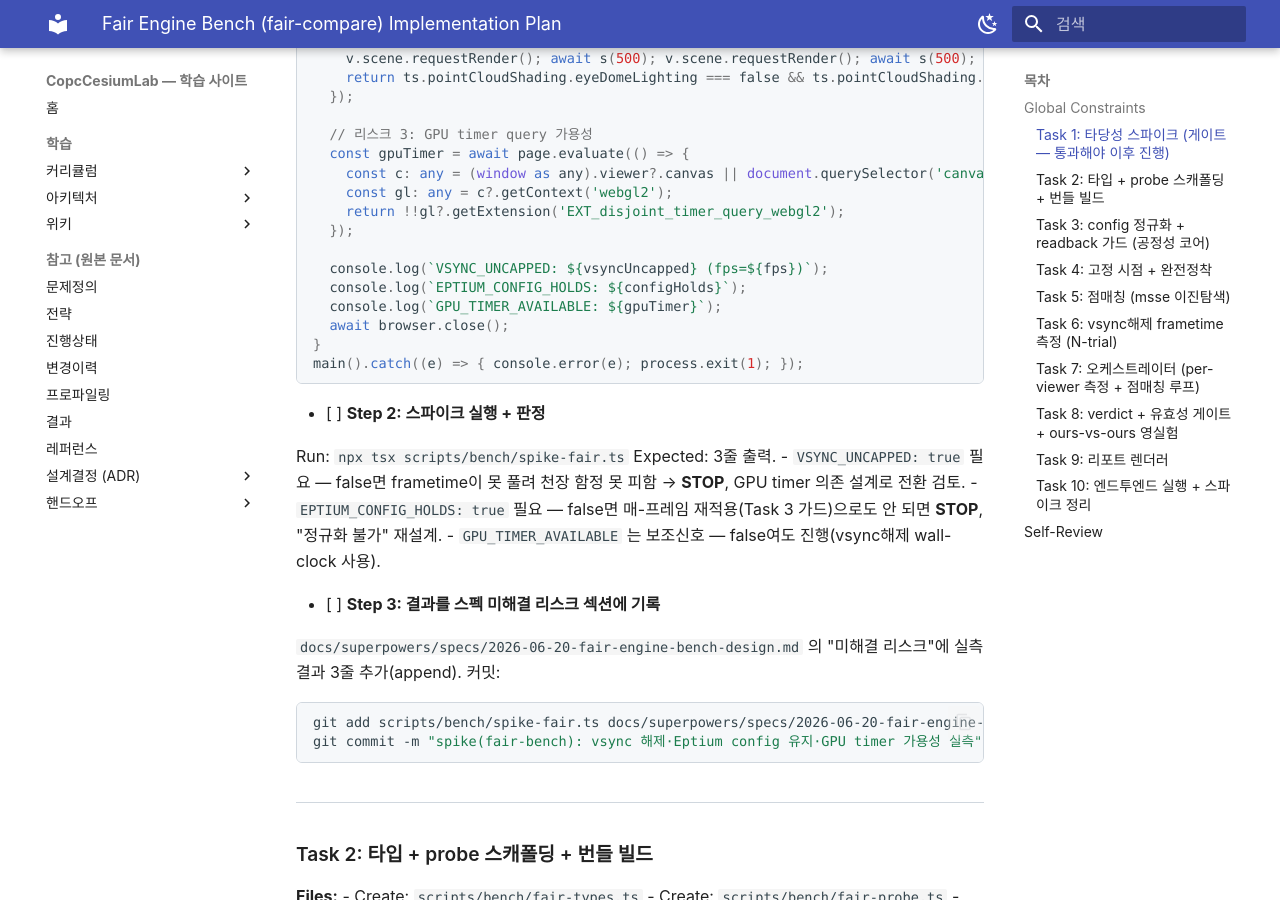
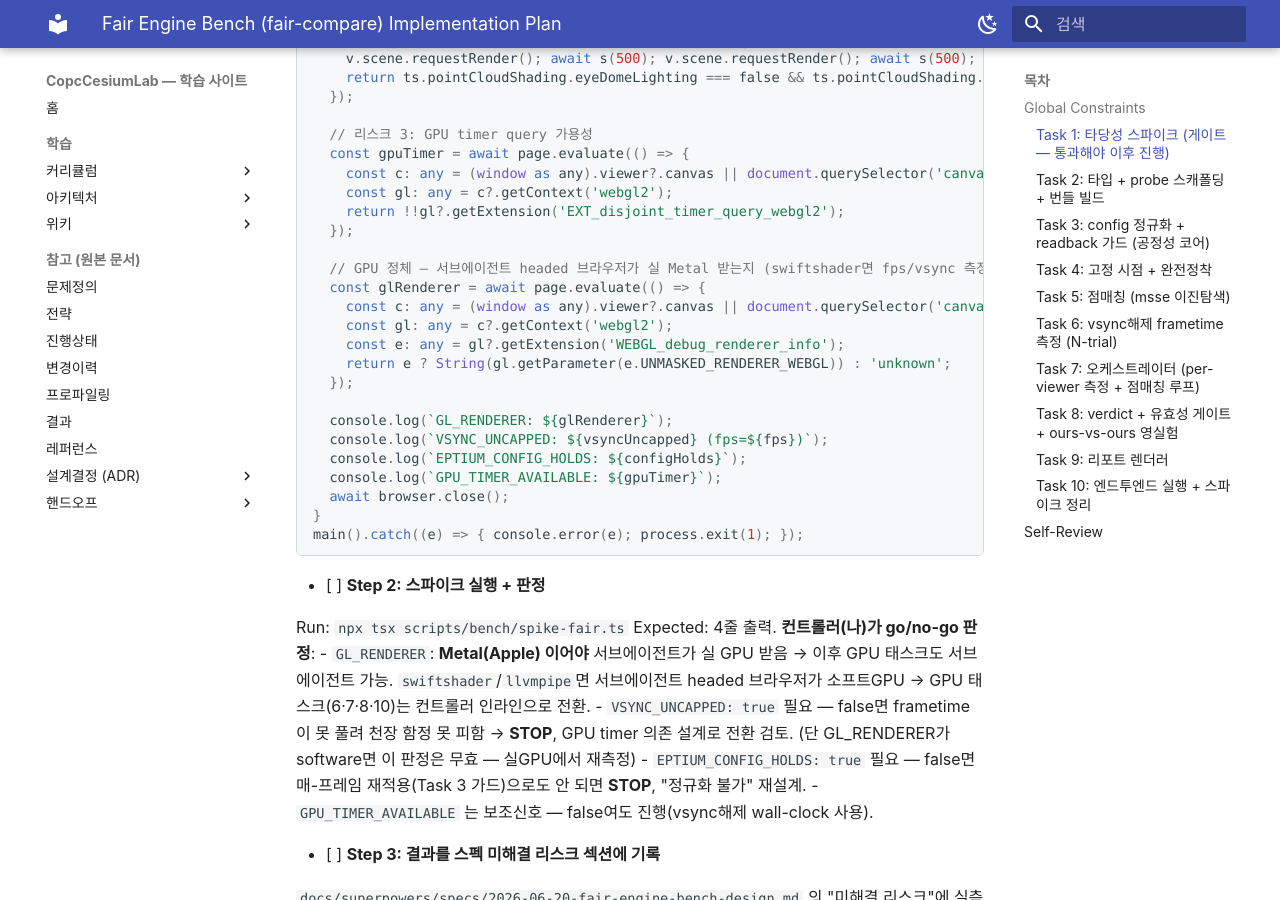
Before and after one commit to thissak/copc-cesium, an MkDocs documentation site: the page built from docs/superpowers/plans/2026-06-20-fair-engine-bench.md, in a window 1280 px wide and 900 px high, scrolled down 2095 px. Built offline with MkDocs 1.6.1 and Material for MkDocs 9.7.7, drawn with Linux system fonts in a browser that asks for light colours; some web fonts are replaced; some of the changed text lies outside the part shown.

Commit message:
docs(fair-bench): pre-flight 수정 — Task3 no-op 제거 + Task1 glRenderer 프로브 추가

```diff
--- a/docs/superpowers/plans/2026-06-20-fair-engine-bench.md
+++ b/docs/superpowers/plans/2026-06-20-fair-engine-bench.md
@@ -82,6 +82,15 @@
     return !!gl?.getExtension('EXT_disjoint_timer_query_webgl2');
   });
 
+  // GPU 정체 — 서브에이전트 headed 브라우저가 실 Metal 받는지 (swiftshader면 fps/vsync 측정 무효)
+  const glRenderer = await page.evaluate(() => {
+    const c: any = (window as any).viewer?.canvas || document.querySelector('canvas');
+    const gl: any = c?.getContext('webgl2');
+    const e: any = gl?.getExtension('WEBGL_debug_renderer_info');
+    return e ? String(gl.getParameter(e.UNMASKED_RENDERER_WEBGL)) : 'unknown';
+  });
+
+  console.log(`GL_RENDERER: ${glRenderer}`);
   console.log(`VSYNC_UNCAPPED: ${vsyncUncapped} (fps=${fps})`);
   console.log(`EPTIUM_CONFIG_HOLDS: ${configHolds}`);
   console.log(`GPU_TIMER_AVAILABLE: ${gpuTimer}`);
@@ -93,8 +102,9 @@
 - [ ] **Step 2: 스파이크 실행 + 판정**
 
 Run: `npx tsx scripts/bench/spike-fair.ts`
-Expected: 3줄 출력.
-- `VSYNC_UNCAPPED: true` 필요 — false면 frametime이 못 풀려 천장 함정 못 피함 → **STOP**, GPU timer 의존 설계로 전환 검토.
+Expected: 4줄 출력. **컨트롤러(나)가 go/no-go 판정**:
+- `GL_RENDERER`: **Metal(Apple) 이어야** 서브에이전트가 실 GPU 받음 → 이후 GPU 태스크도 서브에이전트 가능. `swiftshader`/`llvmpipe`면 서브에이전트 headed 브라우저가 소프트GPU → GPU 태스크(6·7·8·10)는 컨트롤러 인라인으로 전환.
+- `VSYNC_UNCAPPED: true` 필요 — false면 frametime이 못 풀려 천장 함정 못 피함 → **STOP**, GPU timer 의존 설계로 전환 검토. (단 GL_RENDERER가 software면 이 판정은 무효 — 실GPU에서 재측정)
 - `EPTIUM_CONFIG_HOLDS: true` 필요 — false면 매-프레임 재적용(Task 3 가드)으로도 안 되면 **STOP**, "정규화 불가" 재설계.
 - `GPU_TIMER_AVAILABLE` 는 보조신호 — false여도 진행(vsync해제 wall-clock 사용).
 
```
Also changed, not shown: other parts of docs/superpowers/plans/2026-06-20-fair-engine-bench.md (+0 -1 lines).
